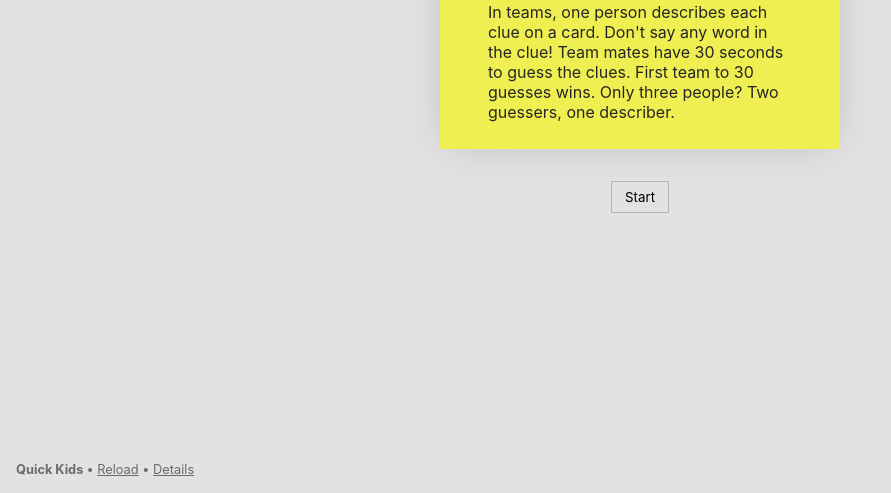
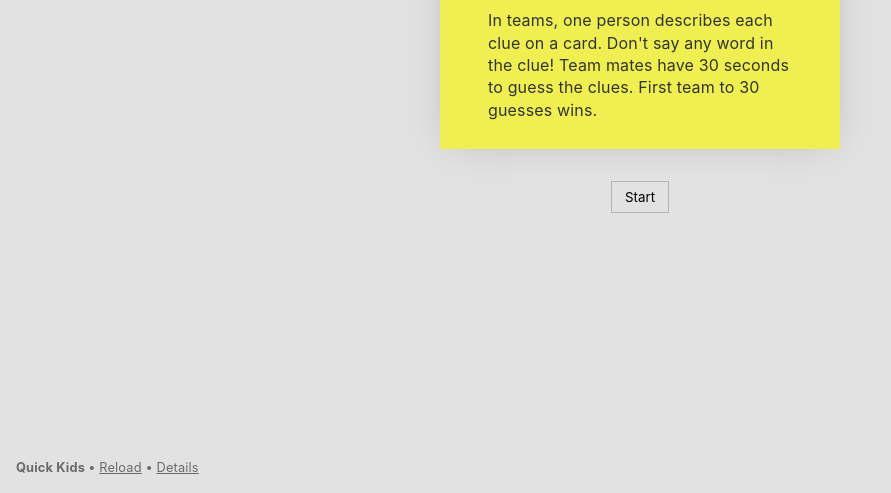
Before and after one commit to arthurattwell/quick-kids, a website: page public/index.html in a window 1280 px wide. Shown: the part 307-800 px from the top of the page, without its empty margins (0-891 px from the left). Drawn offline with Linux system fonts and the light colour scheme.

```diff
--- a/public/index.html
+++ b/public/index.html
@@ -27,7 +27,6 @@
                 Don't say any word in the clue!
                 Team mates have 30 seconds to guess the clues.
                 First team to 30 guesses wins.
-                Only three people? Two guessers, one describer.
             </p>
         </div>
     </div>
--- a/source/main.scss
+++ b/source/main.scss
@@ -12,7 +12,7 @@
 // Colours
 $card-color: #efef51;
 $timeout-color: #ef51ef;
-$black: #262626;
+$black: #333;
 $darkgrey: #6a6a6a;
 $grey: #b3b3b3;
 $offwhite: #e2e2e2;
@@ -41,6 +41,8 @@
     background-color: $offwhite;
     color: $black;
     font-family: $fonts-system;
+    letter-spacing: 0.01em;
+    line-height: 1.4;
 
     * {
         box-sizing: border-box;
```
Also changed, not shown: README.md, public/main.css.
